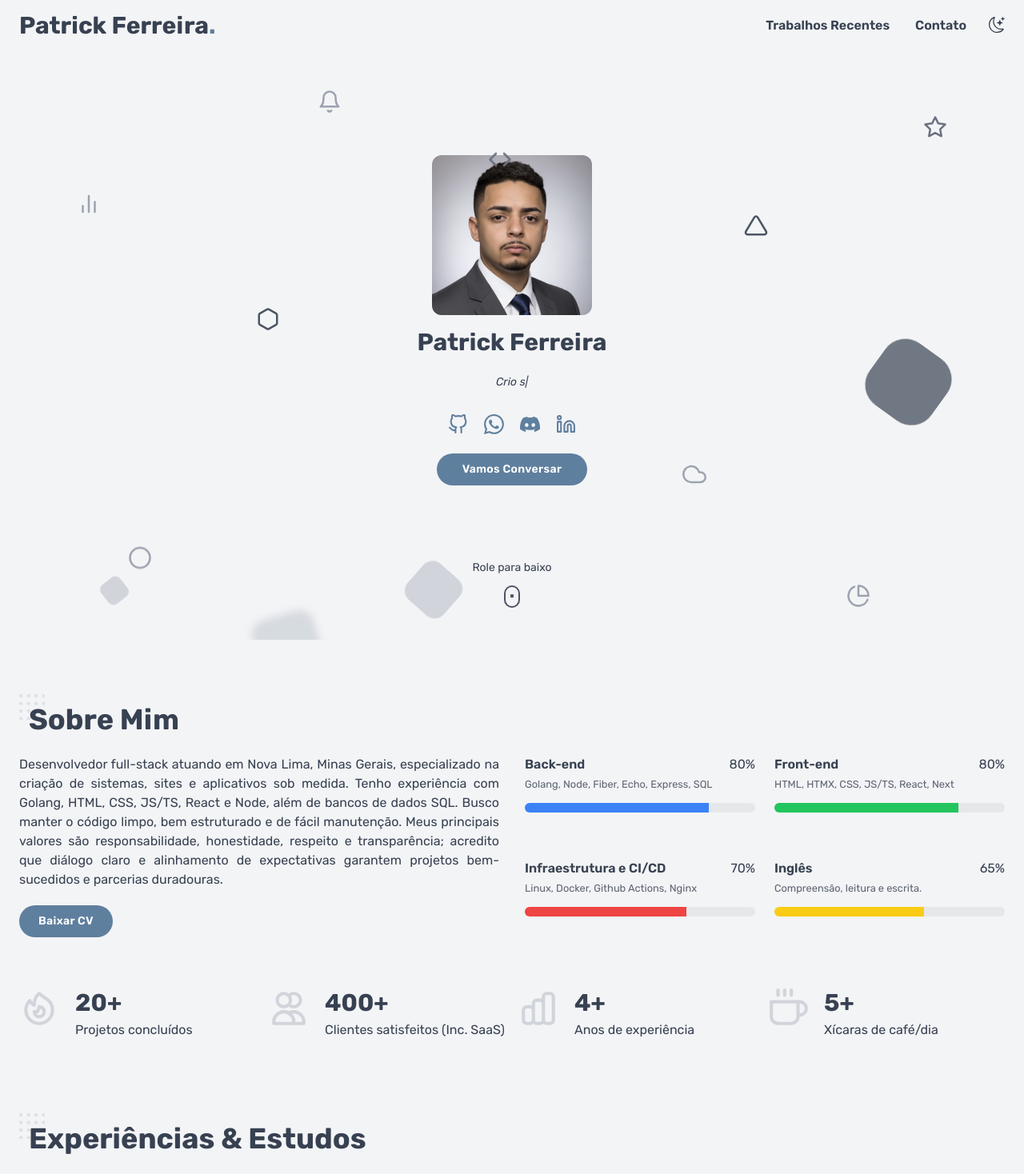
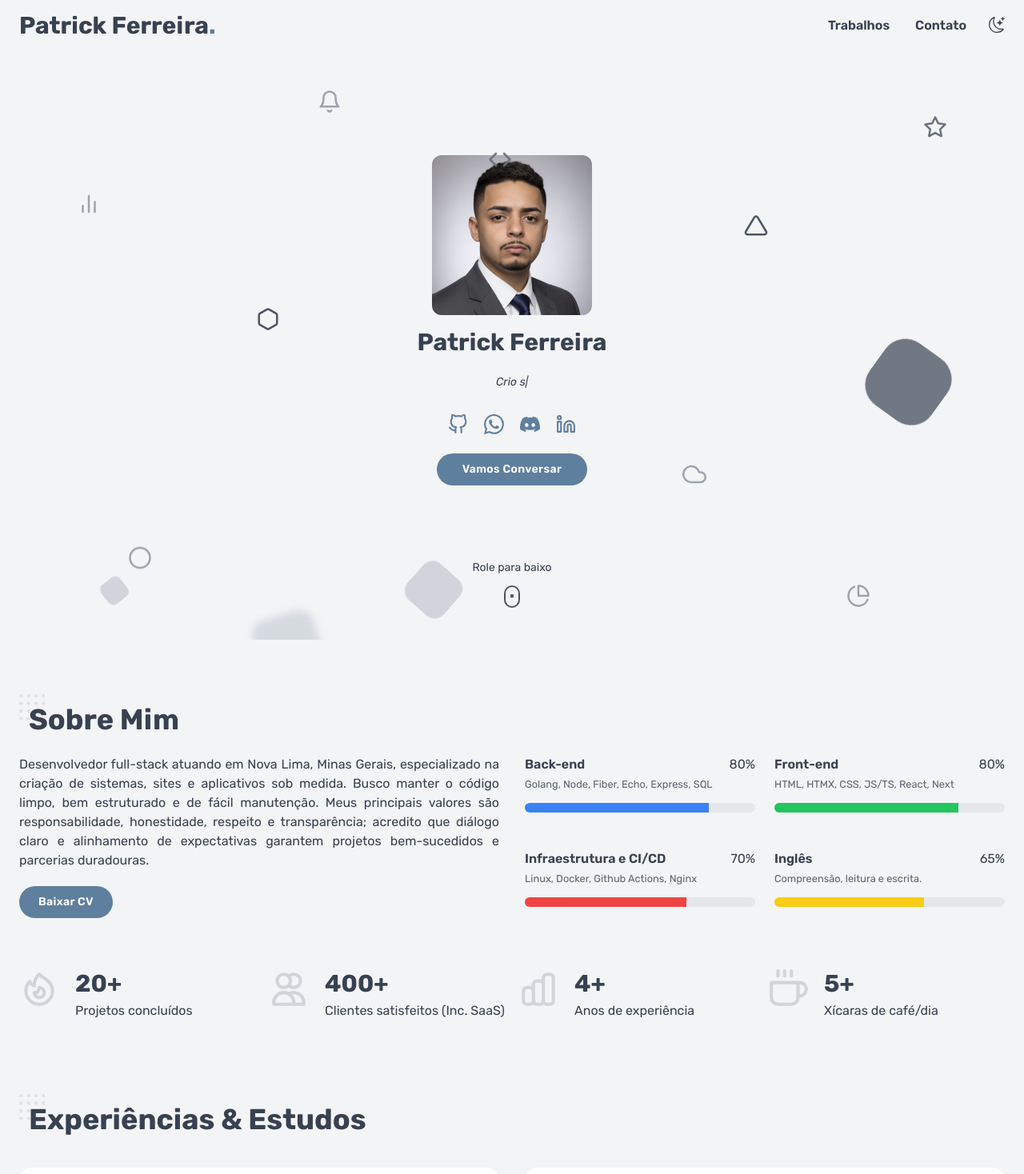
Before and after one commit to patrickkdev/Portfolio-Website, a Next.js app: page / in a window 1280 px wide. Shown: the top 1468 px of the page at 80% size. Built offline with nearby package versions, Linux system fonts and the light colour scheme.

Commit message:
renamed 'Trabalhos Recentes' to 'Trabalhos' in AboutSection, Menu and works page

```diff
--- a/src/components/partials/AboutSection.tsx
+++ b/src/components/partials/AboutSection.tsx
@@ -13,7 +13,7 @@ const AboutSection = () => {
         {/* Bio */}
         <div className="">
           <p className="text-justify">
-            Desenvolvedor full-stack atuando em Nova Lima, Minas Gerais, especializado na criação de sistemas, sites e aplicativos sob medida. Tenho experiência com Golang, HTML, CSS, JS/TS, React e Node, além de bancos de dados SQL. Busco manter o código limpo, bem estruturado e de fácil manutenção. Meus principais valores são responsabilidade, honestidade, respeito e transparência; acredito que diálogo claro e alinhamento de expectativas garantem projetos bem-sucedidos e parcerias duradouras.
+            Desenvolvedor full-stack atuando em Nova Lima, Minas Gerais, especializado na criação de sistemas, sites e aplicativos sob medida. Busco manter o código limpo, bem estruturado e de fácil manutenção. Meus principais valores são responsabilidade, honestidade, respeito e transparência; acredito que diálogo claro e alinhamento de expectativas garantem projetos bem-sucedidos e parcerias duradouras.
           </p>
           <a download href="/Patrick_Ferreira.pdf" className="btn mt-5">Baixar CV</a>
         </div>
--- a/src/components/partials/Menu.tsx
+++ b/src/components/partials/Menu.tsx
@@ -29,7 +29,7 @@ const Menu = () => {
                 }
               )}
             >
-              Trabalhos Recentes
+              Trabalhos
             </Link>
           </li>
           {/*<li>
@@ -124,7 +124,7 @@ const Menu = () => {
                       { 'text-primary-500': router.asPath == '/works' }
                     )}
                   >
-                    Trabalhos Recentes
+                    Trabalhos
                   </Link>
                   {/*<Link
                     href="/blog"
--- a/src/pages/works/index.tsx
+++ b/src/pages/works/index.tsx
@@ -6,14 +6,14 @@ import AppLayout from '@/layouts/AppLayout';
 
 const work = () => {
   return (
-    <AppLayout title="Trabalhos Recentes">
+    <AppLayout title="Trabalhos">
       <PageTitle
         breadcrumb={[
           { label: 'Início', path: '/' },
-          { label: 'Trabalhos Recentes', path: '' },
+          { label: 'Trabalhos', path: '' },
         ]}
       >
-        Trabalhos Recentes
+        Trabalhos
       </PageTitle>
 
       <div className="container py-10">
```
